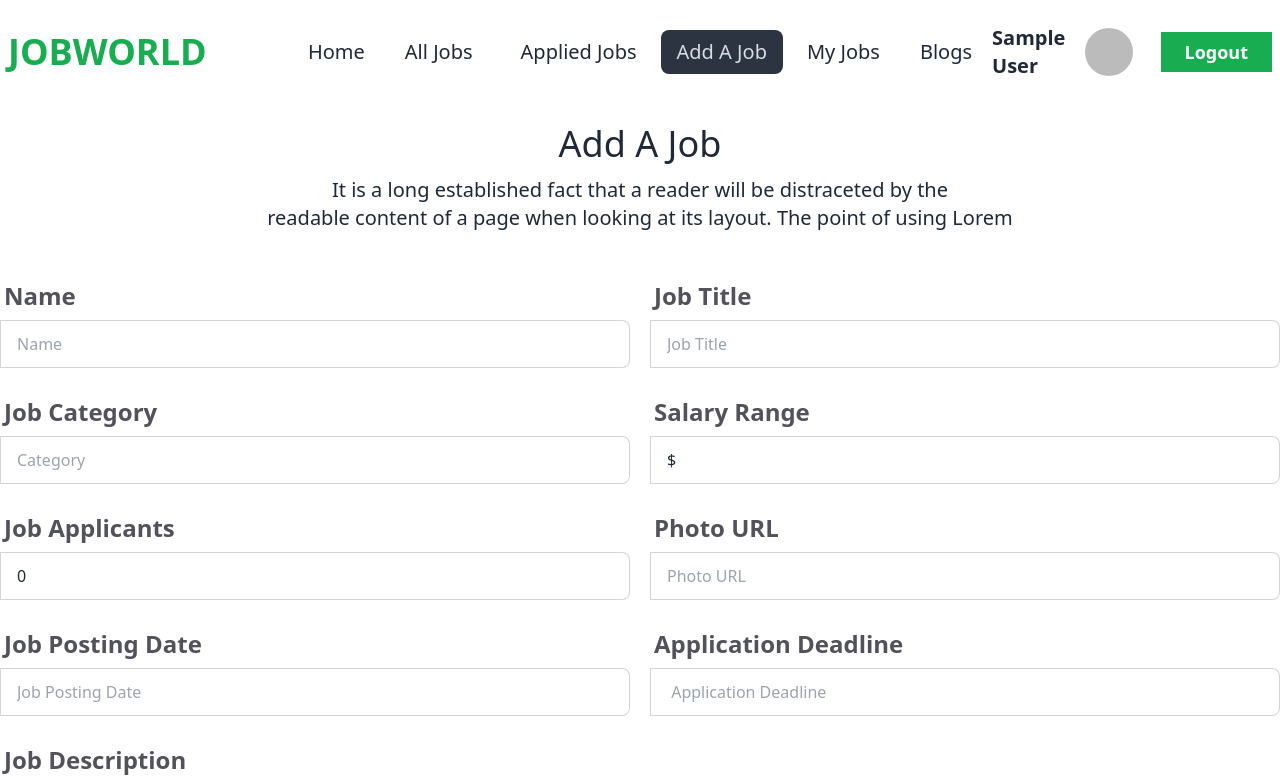
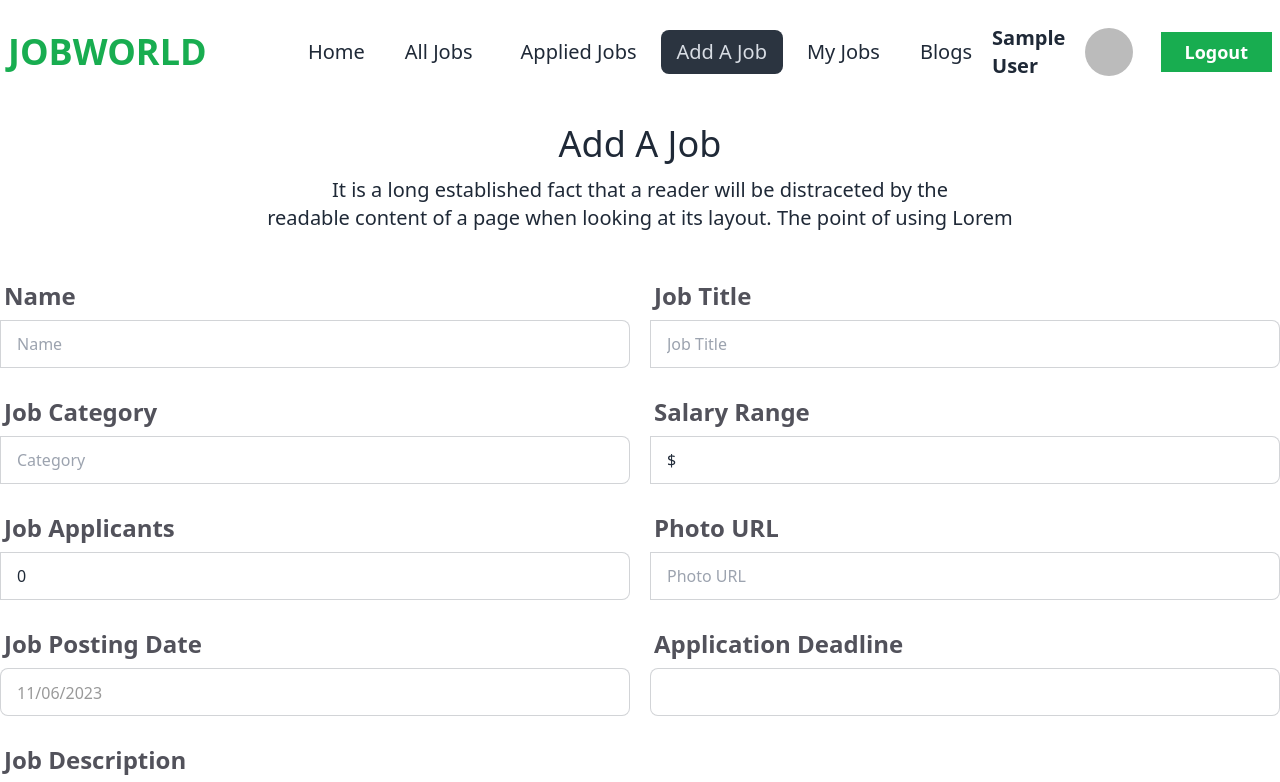
Before and after one commit to airinrahat/job-world-client-side, a React (Vite) app: page /addaJob in a window 1280 px wide. Shown: the top 782 px of the page. Built offline with nearby package versions, Linux system fonts and the light colour scheme; no server answers; sample sign-in values are in the browser's storage.

Commit message:
all job added

```diff
--- a/package.json
+++ b/package.json
@@ -21,6 +21,7 @@
     "match-sorter": "^6.3.1",
     "mdb-react-ui-kit": "^6.3.0",
     "react": "^18.2.0",
+    "react-datepicker": "^4.21.0",
     "react-dom": "^18.2.0",
     "react-icons": "^4.11.0",
     "react-lazy-load": "^4.0.1",
--- a/src/Pages/AddaJob/AddaJob.jsx
+++ b/src/Pages/AddaJob/AddaJob.jsx
@@ -1,10 +1,50 @@
 /* eslint-disable no-unused-vars */
-import React, { useEffect } from "react";
+import React, { useEffect, useState } from "react";
+import DatePicker from "react-datepicker";
+import "react-datepicker/dist/react-datepicker.css";
 
 const AddaJob = () => {
   useEffect(() => {
     document.title = "JobWorld | AddaJob";
   }, []);
+
+  const [startDate, setStartDate] = useState(new Date());
+
+  const handleAddJob = (event) => {
+    event.preventDefault();
+
+    const form = event.target;
+
+    const datepic = form.datepicker.value;
+    const description = form.description.value;
+
+    const newProduct = {
+      datepic,
+      description,
+    };
+    console.log(newProduct);
+
+    // fetch("https://brand-shop-server-side-beige.vercel.app/cart", {
+    //   method: "POST",
+    //   headers: {
+    //     "content-type": "application/json",
+    //   },
+    //   body: JSON.stringify(newProduct),
+    // })
+    //   .then((res) => res.json())
+    //   .then((data) => {
+    //     console.log(data);
+    //     if (data.insertedId) {
+    //       Swal.fire({
+    //         title: "success",
+    //         text: "user added successfully",
+    //         icon: "success",
+    //         confirmButtonText: "Cool",
+    //       });
+    //     }
+    //   });
+  };
+
   return (
     <div>
       <div className="max-w-screen-xl mx-auto mt-5 px-10 lg:px-0">
@@ -15,7 +55,7 @@ const AddaJob = () => {
           readable content of a page when looking at its layout. The point of
           using Lorem
         </p>
-        <form className="my-10">
+        <form className="my-10" onSubmit={handleAddJob}>
           {/* form name and quantity row */}
           <div className="md:flex gap-5 mb-5">
             <div className="form-control md:w-1/2">
@@ -128,12 +168,11 @@ const AddaJob = () => {
                   Job Posting Date
                 </span>
               </label>
-              <label className="input-group">
-                <input
-                  type="text"
-                  name="brand"
-                  placeholder="Job Posting Date"
-                  className="input input-bordered w-full"
+              <label className="input-group input input-bordered text-[#999] w-full pt-3">
+                <DatePicker
+                  selected={startDate}
+                  onChange={(date) => setStartDate(date)}
+                  name="datepicker"
                 />
               </label>
             </div>
@@ -144,13 +183,8 @@ const AddaJob = () => {
                   Application Deadline
                 </span>
               </label>
-              <label className="input-group">
-                <input
-                  type="text"
-                  name=" Application"
-                  placeholder=" Application Deadline"
-                  className="input input-bordered w-full"
-                />
+              <label className="input-group input input-bordered text-[#999] w-full pt-3">
+                <input></input>
               </label>
             </div>
           </div>
```
Also changed, not shown: 1 other file (tests, documents, lock files or other folders).
